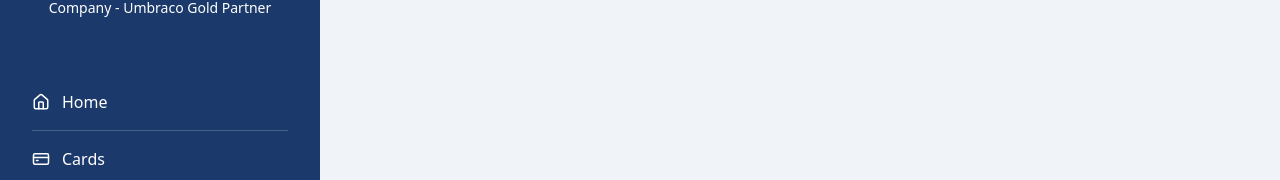
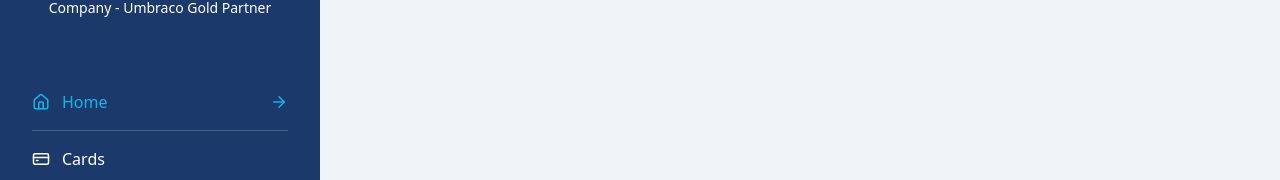
Before and after one commit to Hiralhk14/my-card-app, a Next.js app: page / in a window 1280 px wide. Shown: the part 142-322 px from the top of the page. Built offline with nearby package versions, Linux system fonts and the light colour scheme.

Commit message:
feat : show active tab when clicking on any tab

```diff
--- a/src/shared/components/sidebar/index.tsx
+++ b/src/shared/components/sidebar/index.tsx
@@ -2,7 +2,8 @@
 
 import React from "react";
 import Link from "next/link";
-import { Home, CreditCard, ArrowLeftRight, Settings, LogOut } from "lucide-react";
+import { usePathname } from "next/navigation";
+import { Home, CreditCard, ArrowLeftRight, Settings, LogOut, ArrowRight } from "lucide-react";
 
 import type { NavItem } from "@/types/type";
 
@@ -14,6 +15,8 @@ const navItems: NavItem[] = [
 ];
 
 const Sidebar: React.FC = () => {
+  const pathname = usePathname();
+
   return (
     <aside className="w-80 h-screen bg-primary flex flex-col px-8 py-10 font-sans">
       <div className="mb-14">
@@ -38,14 +41,25 @@ const Sidebar: React.FC = () => {
       <nav className="flex-1">
         {navItems?.map((item) => {
           const Icon = item?.icon;
+          const isActive = pathname === item?.href;
+
           return (
             <div key={item?.href} className="border-b border-white/20">
               <Link
                 href={item?.href}
-                className="flex items-center gap-3 py-4 text-white text-md font-medium hover:text-secondary"
+                className={`flex items-center py-4 text-md font-medium
+                          ${isActive ? "text-accent" : "text-white"}`}
               >
-                <Icon size={18} />
-                <span>{item?.label}</span>
+                <div className="flex items-center gap-3">
+                  <Icon size={18} />
+                  <span>{item?.label}</span>
+                </div>
+
+                {isActive && (
+                  <span className="ml-auto text-accent">
+                    <ArrowRight size={18} />
+                  </span>
+                )}
               </Link>
             </div>
           );
```
